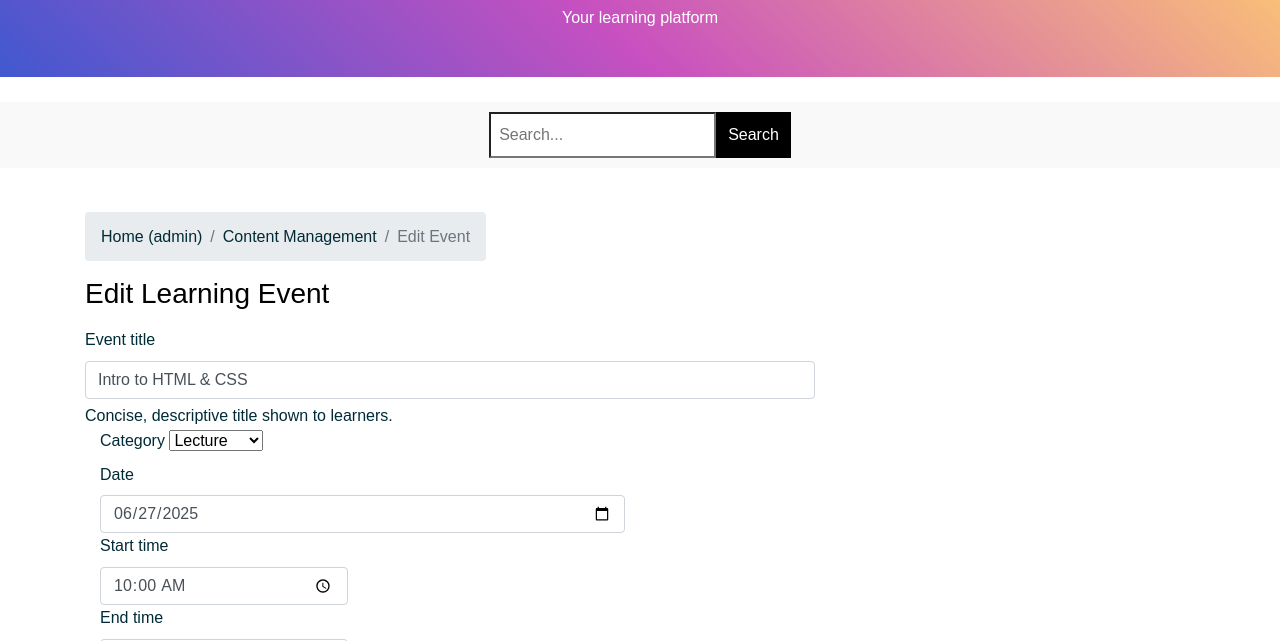
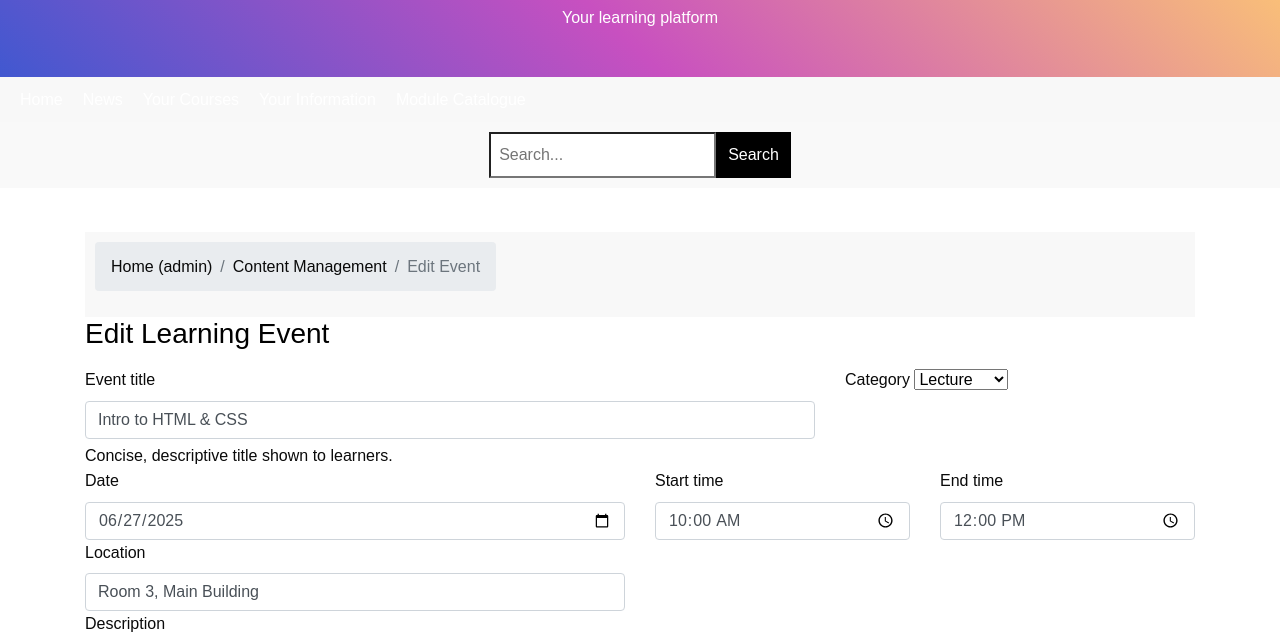
Before and after one commit to mahkhan-dev/mahkhanmrk-EMA-EduMaxForm-F4026225, a plain HTML site: page form.html in a window 1280 px wide. Shown: the part 81-722 px from the top of the page. Drawn offline with nearby package versions, Linux system fonts and the light colour scheme.

Commit message:
Update form.html

```diff
--- a/form.html
+++ b/form.html
@@ -5,7 +5,11 @@
   <title>EduMax Admin – Edit Event</title>
   <meta name="viewport" content="width=device-width, initial-scale=1" />
 
+  <!-- Bootstrap CSS (local copy per brief) -->
   <link rel="stylesheet" href="css/bootstrap.min.css" />
+  <!-- Your merged custom styles -->
+  <link rel="stylesheet" href="custom.css" />
+
 
     <style>
      :root {
@@ -17,7 +21,7 @@
         font-family: Arial, sans-serif;
         line-height: 1.6;
         background-color: #ffffff;
-        color: #002b36;
+        color: #0a0a0a;
         margin: 0;
         padding: 0;
       }
@@ -37,14 +41,16 @@
       header img {
         width: 100px;
         height: auto;
-
+        alt: "";
       }
 
       nav {
-
+        background-color: #f8f8f8;
+        padding: 10px;
         display: flex;
         flex-wrap: wrap;
-        justify-content:flex-start;
+        justify-content:first baseline;
+
       }
 
       nav a {
@@ -147,9 +153,7 @@
         top: 10px;
       }
 
-      .form-check-label {
 
-      }
       .btn-btn-link { font-size: small }
     </style>
  <body>
@@ -202,7 +206,7 @@
                  value="Intro to HTML &amp; CSS" aria-describedby="titleHelp" required>
           <div id="titleHelp" class="form-text">Concise, descriptive title shown to learners.</div>
         </div>
-    </div>
+
         <div class="col-12 col-md-4">
           <label for="category" class="form-label">Category</label>
           <select id="category" name="category" class="form-select">
@@ -238,7 +242,7 @@
           <textarea id="description" name="description" rows="4" class="form-control">
 Updated outline including CSS basics and exercises.</textarea>
         </div>
-</form>
+
         <fieldset class="col-12" aria-labelledby="publishLegend">
           <legend id="publishLegend" class="h6">Publishing</legend>
           <div class="form-check">
@@ -255,6 +259,7 @@ Updated outline including CSS basics and exercises.</textarea>
          <div> <a class="btn btn-link" href="#" role="button">Cancel and return to Events</a>
         </div>
 
+    </form>
   </main>
 
      <footer role="contentinfo">
```
